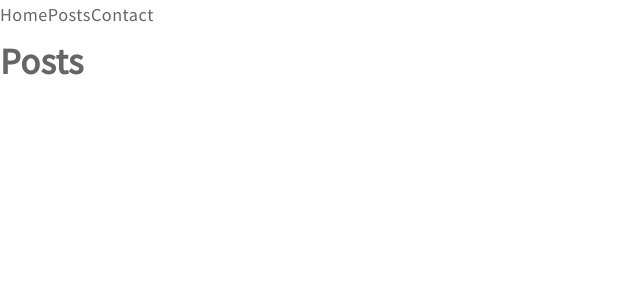
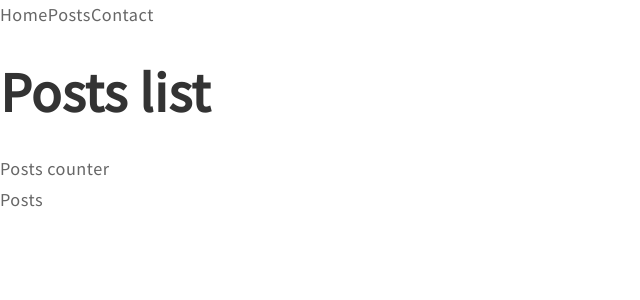
Before and after one commit to arti-zachara/MERN-Blog-app, a React (Create React App) app in the folder client/: page /posts in a window 1280 px wide. Shown: the top 300 px of the page, without its empty margins (0-640 px from the left). Built offline with nearby package versions, Linux system fonts and the light colour scheme.

Commit message:
Prepare components for redux

```diff
--- a/client/package.json
+++ b/client/package.json
@@ -9,8 +9,10 @@
     "react-animated-css": "1.2.1",
     "react-dom": "^16.8.6",
     "react-icons": "3.7.0",
+    "react-redux": "7.0.1",
     "react-router-dom": "5.0.0",
-    "react-scripts": "3.0.1"
+    "react-scripts": "3.0.1",
+    "redux": "4.0.1"
   },
   "scripts": {
     "start": "react-scripts start",
--- /dev/null
+++ b/client/src/components/features/Posts/Posts.js
@@ -0,0 +1,9 @@
+import React from "react";
+
+class Posts extends React.Component {
+  render() {
+    return <div>Posts</div>;
+  }
+}
+
+export default Posts;
--- /dev/null
+++ b/client/src/components/features/PostsCounter/PostsCounter.js
@@ -0,0 +1,9 @@
+import React from "react";
+
+class PostsCounter extends React.Component {
+  render() {
+    return <div>Posts counter</div>;
+  }
+}
+
+export default PostsCounter;
--- a/client/src/components/pages/Posts/PostsPage.js
+++ b/client/src/components/pages/Posts/PostsPage.js
@@ -1,8 +1,14 @@
 import React from "react";
+
+import PageTitle from "../../common/PageTitle/PageTitle";
+import PostsCounter from "../../features/PostsCounter/PostsCounter";
+import Posts from "../../features/Posts/Posts";
 
 const PostsPage = () => (
   <div>
-    <h1>Posts</h1>
+    <PageTitle>Posts list</PageTitle>
+    <PostsCounter />
+    <Posts />
   </div>
 );
 
```
Also changed, not shown: client/src/redux/PostsRedux.js (added), client/src/redux/store.js (added), 1 other file (tests, documents, lock files or other folders).
